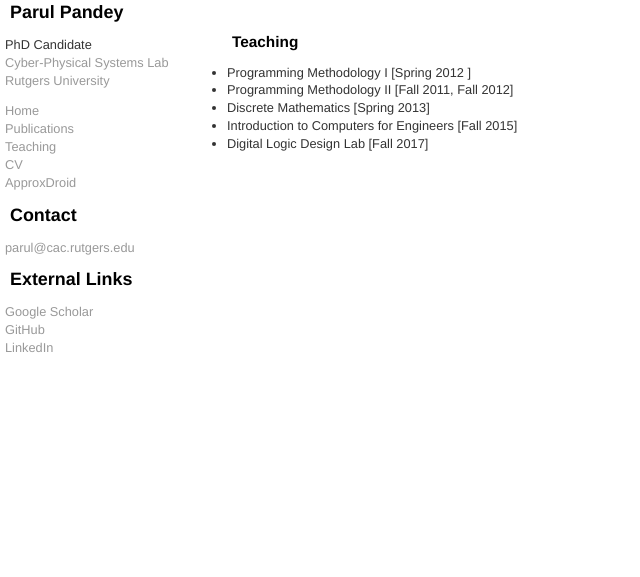
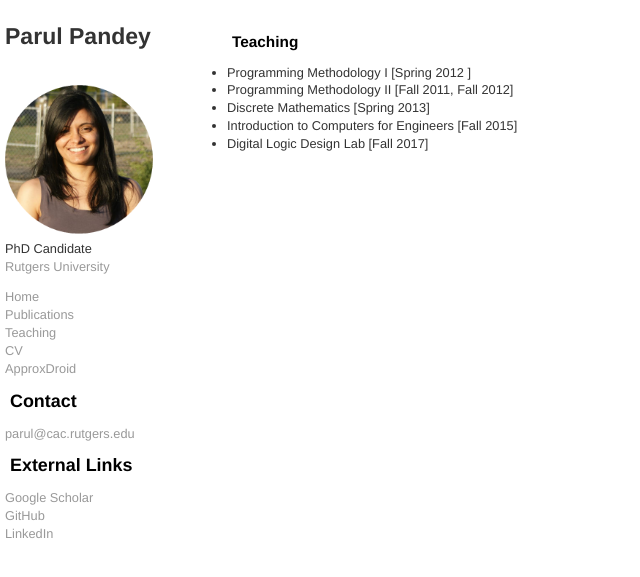
Before and after one commit to parul1985/Parul-Website, a Jekyll site: the page TA.html, which Jekyll copies as it is, in a window 1280 px wide. Shown: the top 577 px of the page, without its empty margins (0-640 px from the left). Built offline with Jekyll 4.4.1, drawn with Linux system fonts in a browser that asks for light colours.

Commit message:
Update TA.html

```diff
--- a/TA.html
+++ b/TA.html
@@ -9,13 +9,13 @@
 	<body>
 
 		<div class="leftmenu">
-				<!-- Navigation -->
-		<h1>Parul Pandey</h1>
-		<ul style="list-style-type:none">
-  		<li>PhD Candidate</li>
-		<li><a class="class2" href="http://nsfcac.rutgers.edu/cps">Cyber-Physical Systems Lab</a></li>
+                <!-- Navigation -->
+		<ul class="navbar">
+		<h5>Parul Pandey</h5>
+		<img src="Round_pic.png" alt="Parul Pandey" width="150" height="150">
+		<li>PhD Candidate</li>
 		<li><a class="class2" href="http://www.rutgers.edu/">Rutgers University</li>
-		</ul>
+		 </ul>
 		<ul style="list-style-type:none">
 		  <li><a class="class2" href="index.html">Home</a></li>
 		  <li><a class="class2" href="pubs.html">Publications</a></li>
```
